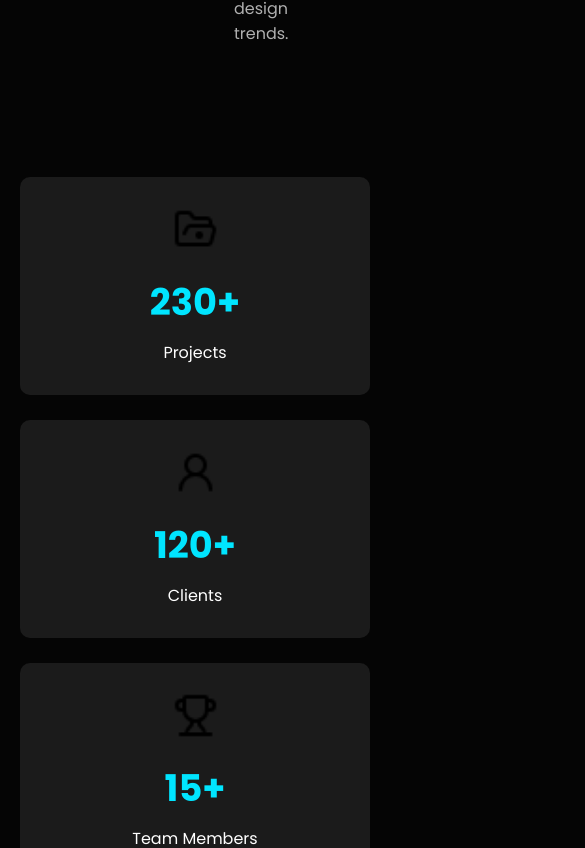
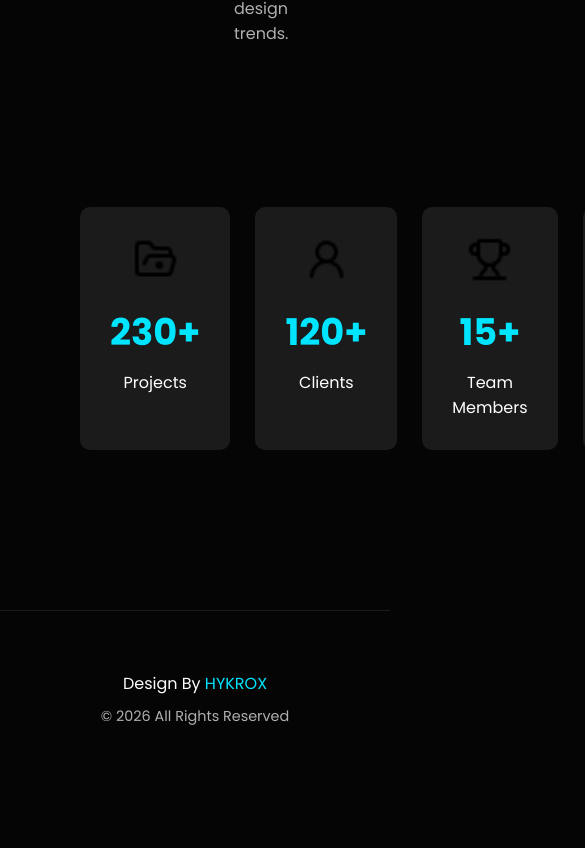
Before and after one commit to siyamthandagwamanda/ReactTS-UI-Challenge, a React (Vite) app: page / in a window 390 px wide. Shown: the part 3676-4524 px from the top of the page, 585 px wide, since content can reach past the window. After the commit the page ends 4463 px from the top, so only its background shows below. Built offline with nearby package versions, Linux system fonts and the light colour scheme.

Commit message:
Update Statistics.css

```diff
--- a/src/components/Statistics/Statistics.css
+++ b/src/components/Statistics/Statistics.css
@@ -4,29 +4,3 @@
     gap: 25px;
     padding: 80px;
 }
-
-
-@media(max-width:992px){
-
-.statistics{
-
-grid-template-columns:repeat(2,1fr);
-
-padding:60px 40px;
-
-}
-
-}
-
-
-@media(max-width:768px){
-
-.statistics{
-
-grid-template-columns:1fr;
-
-padding:50px 20px;
-
-}
-
-}
```
